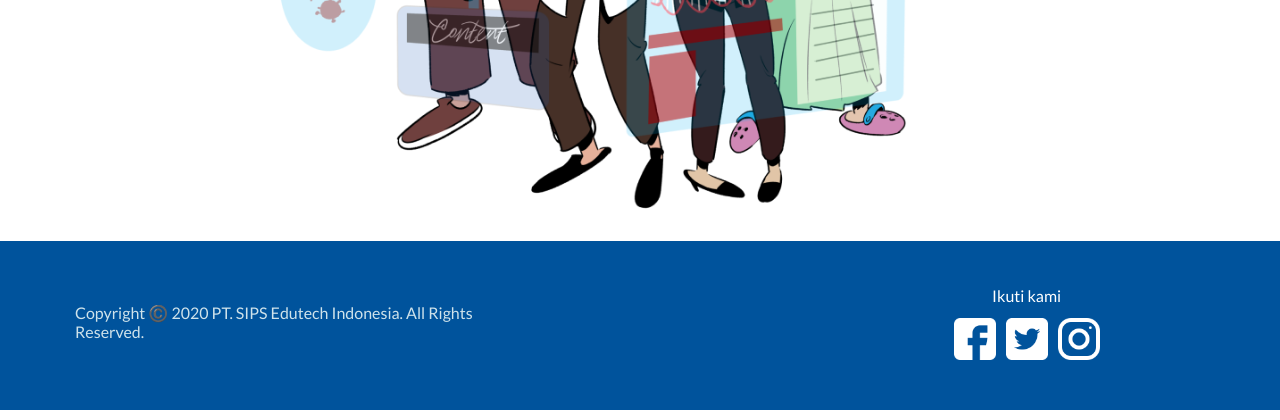
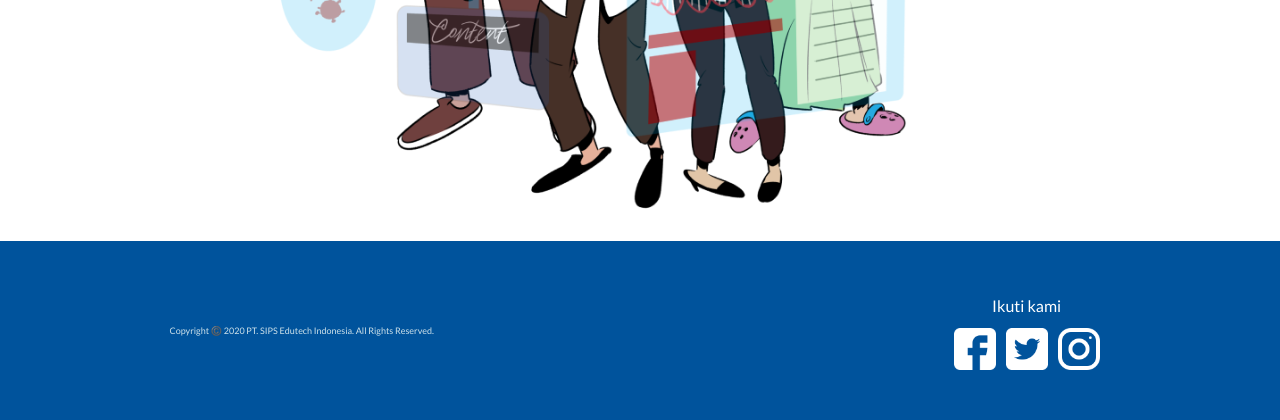
Before and after one commit to ak4bento/onepage, a PHP site: page / in a window 1280 px wide. Shown: the part 1531-1951 px from the top of the page. Run offline with PHP 8.4, Linux system fonts and the light colour scheme; some libraries are stand-ins or nearby versions.

Commit message:
copyright update 2

```diff
--- a/index.php
+++ b/index.php
@@ -188,24 +188,24 @@
                     <div class="row align-items-center">
                         <div class="col-md-5" style="color: #CFE3EB; font-family: 'Lato', sans-serif;">
                             <div class="d-flex justify-content-center">
-                                <h6>Copyright ©️ 2020 PT. SIPS Edutech Indonesia. All Rights Reserved.</h6>
+                                <span style="font-size: 9px">Copyright ©️ 2020 PT. SIPS Edutech Indonesia. All Rights Reserved.</span>
                             </div>
                         </div>
                         <div class="col-md-3">
                         </div>
-                        <div class="col-md-4" style="color: white; font-family: 'Lato', sans-serif;">
+                        <div class="col-md-4" style="color: white; font-family: 'Lato', sans-serif;margin-top: 10px;">
                             <div class="d-flex justify-content-center">
                                 <h6>Ikuti kami</h6>
                             </div>
                             <div class="d-flex justify-content-center">
                                 <a href="https://www.facebook.com/sejawat.idn" target="_blank">
-                                    <img src="img/facebook.png" width="52px" height="52px" style="padding: 5px">
+                                    <img src="img/facebook.png" width="52px" height="52px" style="padding: 5px;margin-top: 0px;">
                                 </a>
                                 <a href="https://twitter.com/sejawat_id" target="_blank">
-                                    <img src="img/twitter.png" width="52px" height="52px" style="padding: 5px">
+                                    <img src="img/twitter.png" width="52px" height="52px" style="padding: 5px;margin-top: 0px;">
                                 </a>
                                 <a href="https://www.instagram.com/sejawat_id/" target="_blank">
-                                    <img src="img/instagram.png" width="52px" height="52px" style="padding: 5px">
+                                    <img src="img/instagram.png" width="52px" height="52px" style="padding: 5px;margin-top: 0px;">
                                 </a>
                             </div>
                         </div>
```
